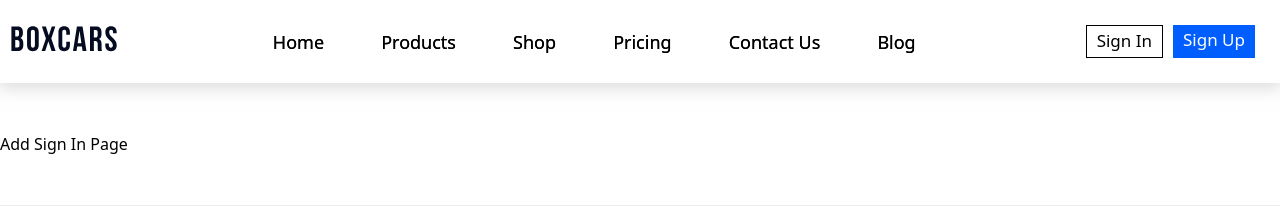
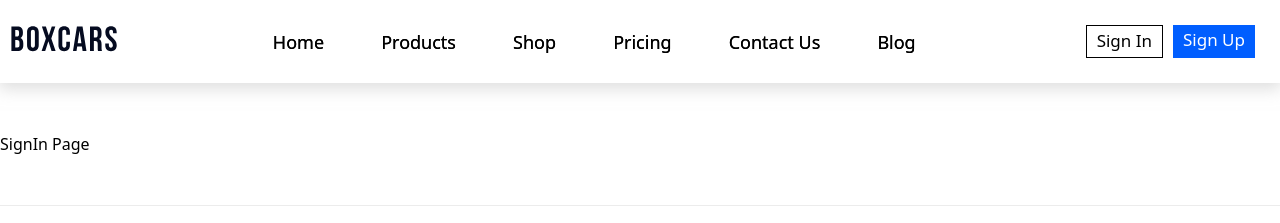
Before and after one commit to DimaShamoev/Car_Rent_WebSite, a React (Vite) app: page /signIn in a window 1280 px wide. Shown: the top 223 px of the page. Built offline with nearby package versions, Linux system fonts and the light colour scheme.

Commit message:
prepared project for sign in/sign up pages

```diff
--- /dev/null
+++ b/src/Pages/SignIn/SignIn.tsx
@@ -0,0 +1,10 @@
+import React from 'react'
+import './SignIn.css'
+
+const SignIn: React.FunctionComponent = () => {
+  return (
+    <div>SignIn Page</div>
+  )
+}
+
+export default SignIn
--- /dev/null
+++ b/src/Pages/SignUp/SignUp.tsx
@@ -0,0 +1,10 @@
+import React from 'react'
+import './SignUp.css'
+
+const SignUp: React.FunctionComponent = () => {
+  return (
+    <div>SignUp Page</div>
+  )
+}
+
+export default SignUp
--- a/src/components/Main.tsx
+++ b/src/components/Main.tsx
@@ -6,6 +6,8 @@ import Shop from "../Pages/Shop/Shop";
 import Pricing from "../Pages/Pricing/Pricing";
 import Contact from "../Pages/Contact/Contact";
 import Blog from "../Pages/Blog/Blog";
+import SignIn from "../Pages/SignIn/SignIn";
+import SignUp from "../Pages/SignUp/SignUp";
 
 const Home = React.lazy(() => import("../Pages/Home/Home"));
 
@@ -28,11 +30,11 @@ const Main: React.FunctionComponent = () => {
                     <Route path="/blog" element={<Blog />} />
                     <Route
                         path="/signIn"
-                        element={<div>Add Sign In Page</div>}
+                        element={<SignIn />}
                     />
                     <Route
                         path="/signUp"
-                        element={<div>Add Sign Up Page</div>}
+                        element={<SignUp />}
                     />
                 </Routes>
             </Suspense>
```
Also changed, not shown: src/Pages/SignIn/SignIn.css (added), src/Pages/SignUp/SignUp.css (added).
